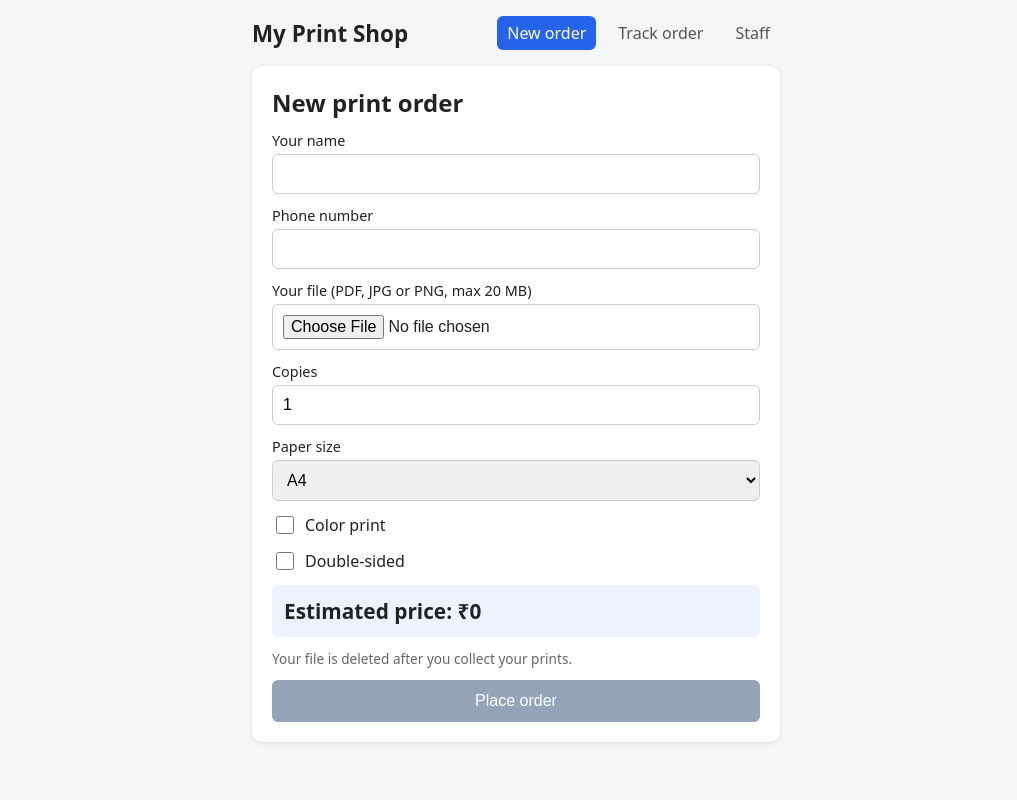
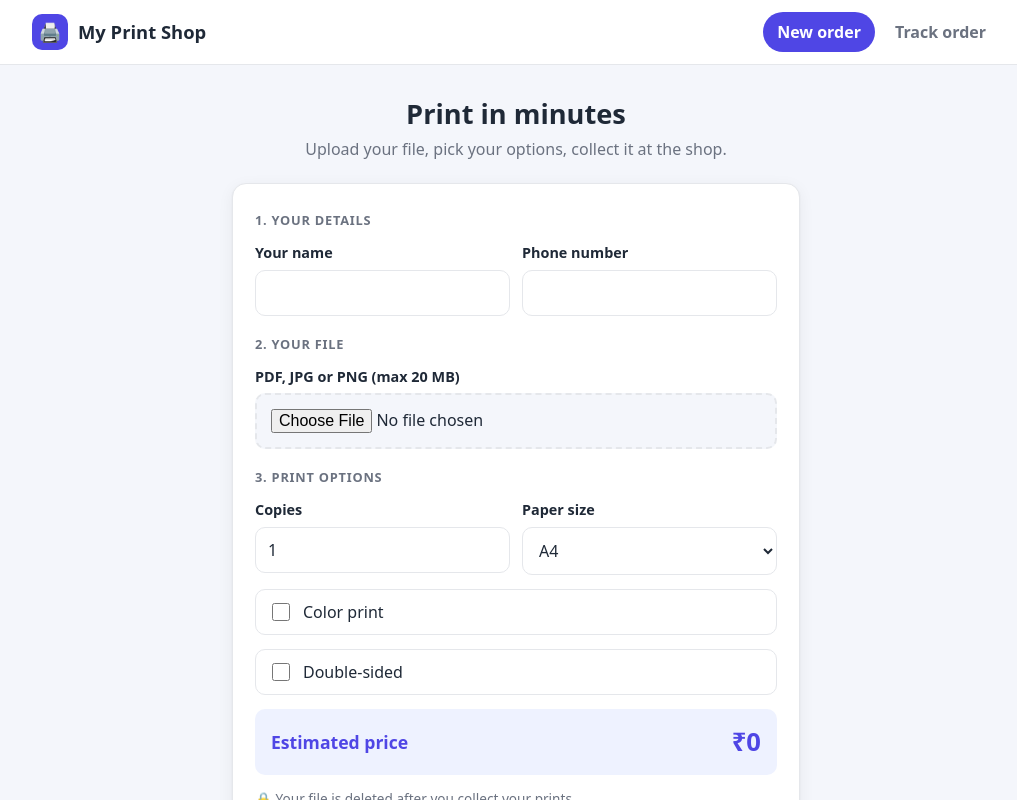
Before and after one commit to uchihaDsoul/print-shop, a React (Vite) app in the folder client/: page / in a window 1280 px wide. Shown: the top 800 px of the page, without its empty margins (124-1141 px from the left). Built offline with nearby package versions, Linux system fonts and the light colour scheme; no server answers.

Commit message:
Redesign UI with theme, tracking steps and admin tiles

```diff
--- a/client/src/App.css
+++ b/client/src/App.css
@@ -1,74 +1,333 @@
+/* ---------- Theme colors (change these to rebrand) ---------- */
+:root {
+  --bg: #f4f6fb;
+  --surface: #ffffff;
+  --text: #1f2937;
+  --muted: #6b7280;
+  --primary: #4f46e5;
+  --primary-dark: #4338ca;
+  --primary-soft: #eef2ff;
+  --border: #e5e7eb;
+  --danger: #dc2626;
+  --success: #16a34a;
+  --radius: 14px;
+  --shadow: 0 1px 2px rgba(16, 24, 40, 0.06), 0 4px 16px rgba(16, 24, 40, 0.06);
+}
+
+@media (prefers-color-scheme: dark) {
+  :root {
+    --bg: #0f1220;
+    --surface: #181c2f;
+    --text: #e5e7eb;
+    --muted: #9ca3af;
+    --primary: #818cf8;
+    --primary-dark: #6366f1;
+    --primary-soft: #232849;
+    --border: #2b3150;
+    --shadow: 0 1px 2px rgba(0, 0, 0, 0.4);
+  }
+}
+
+/* ---------- Base ---------- */
 * { box-sizing: border-box; }
 
 body {
   margin: 0;
-  font-family: system-ui, Arial, sans-serif;
-  background: #f4f5f7;
-  color: #222;
+  font-family: system-ui, -apple-system, "Segoe UI", Roboto, Arial, sans-serif;
+  background: var(--bg);
+  color: var(--text);
+  line-height: 1.5;
 }
 
-.container { max-width: 560px; margin: 0 auto; padding: 16px; }
+h1, h2, h3 { line-height: 1.25; }
+a { color: var(--primary); }
 
-.header { display: flex; justify-content: space-between; align-items: center; flex-wrap: wrap; gap: 8px; }
-.header h1 { font-size: 1.4rem; margin: 0; }
-.header nav { display: flex; gap: 12px; }
-.header a { text-decoration: none; color: #555; padding: 6px 10px; border-radius: 6px; }
-.header a.active { background: #2563eb; color: #fff; }
+.app { min-height: 100vh; display: flex; flex-direction: column; }
 
+.container {
+  width: 100%;
+  max-width: 600px;
+  margin: 0 auto;
+  padding: 20px 16px 40px;
+  flex: 1;
+}
+.container.wide { max-width: 1000px; }
+
+/* ---------- Top bar ---------- */
+.topbar {
+  background: var(--surface);
+  border-bottom: 1px solid var(--border);
+  position: sticky;
+  top: 0;
+  z-index: 10;
+}
+.topbar-inner {
+  max-width: 1000px;
+  margin: 0 auto;
+  padding: 12px 16px;
+  display: flex;
+  justify-content: space-between;
+  align-items: center;
+  gap: 12px;
+  flex-wrap: wrap;
+}
+.brand {
+  display: flex;
+  align-items: center;
+  gap: 10px;
+  font-weight: 700;
+  font-size: 1.15rem;
+  color: var(--text);
+  text-decoration: none;
+}
+.brand-logo {
+  width: 36px;
+  height: 36px;
+  display: grid;
+  place-items: center;
+  background: var(--primary);
+  color: #fff;
+  border-radius: 10px;
+}
+.topbar nav { display: flex; gap: 6px; }
+.topbar nav a {
+  text-decoration: none;
+  color: var(--muted);
+  font-weight: 600;
+  padding: 8px 14px;
+  border-radius: 999px;
+}
+.topbar nav a:hover { background: var(--primary-soft); color: var(--primary); }
+.topbar nav a.active { background: var(--primary); color: #fff; }
+
+.footer {
+  text-align: center;
+  color: var(--muted);
+  font-size: 0.85rem;
+  padding: 20px 16px;
+}
+.footer a { color: var(--muted); }
+
+/* ---------- Hero ---------- */
+.hero { text-align: center; padding: 12px 0 4px; }
+.hero h2 { font-size: 1.7rem; margin: 0 0 6px; }
+.hero p { margin: 0; color: var(--muted); }
+
+/* ---------- Cards and forms ---------- */
 .card {
-  background: #fff;
-  padding: 20px;
-  margin-top: 16px;
-  border-radius: 10px;
-  box-shadow: 0 1px 4px rgba(0, 0, 0, 0.1);
+  background: var(--surface);
+  padding: 22px;
+  margin-top: 18px;
+  border-radius: var(--radius);
+  border: 1px solid var(--border);
+  box-shadow: var(--shadow);
   display: flex;
   flex-direction: column;
-  gap: 12px;
+  gap: 14px;
 }
-.card h2 { margin: 0; }
+.card h2 { margin: 0; font-size: 1.25rem; }
+.card h3 {
+  margin: 6px 0 0;
+  font-size: 0.8rem;
+  text-transform: uppercase;
+  letter-spacing: 0.06em;
+  color: var(--muted);
+}
+.narrow { max-width: 400px; margin-left: auto; margin-right: auto; }
 
-label { display: flex; flex-direction: column; gap: 4px; font-size: 0.9rem; }
-input, select { padding: 10px; font-size: 1rem; border: 1px solid #ccc; border-radius: 6px; }
-.row { display: flex; gap: 12px; }
-.row label { flex: 1; }
-label.check { flex-direction: row; align-items: center; gap: 8px; font-size: 1rem; }
-label.check input { width: 18px; height: 18px; }
+label { display: flex; flex-direction: column; gap: 6px; font-size: 0.9rem; font-weight: 600; }
 
+input, select {
+  width: 100%;
+  padding: 11px 12px;
+  font-size: 1rem;
+  font-family: inherit;
+  color: var(--text);
+  background: var(--surface);
+  border: 1px solid var(--border);
+  border-radius: 10px;
+}
+input:focus, select:focus, button:focus-visible {
+  outline: 3px solid var(--primary-soft);
+  border-color: var(--primary);
+}
+input[type="file"] {
+  padding: 14px;
+  border: 2px dashed var(--border);
+  background: var(--bg);
+  cursor: pointer;
+}
+input[type="file"]:hover { border-color: var(--primary); }
+
+.row { display: flex; gap: 12px; flex-wrap: wrap; }
+.row > label { flex: 1; min-width: 120px; }
+
+label.check {
+  flex-direction: row;
+  align-items: center;
+  gap: 10px;
+  font-size: 1rem;
+  font-weight: 500;
+  padding: 10px 12px;
+  border: 1px solid var(--border);
+  border-radius: 10px;
+  cursor: pointer;
+}
+label.check input { width: 18px; height: 18px; accent-color: var(--primary); }
+
+/* ---------- Buttons ---------- */
 button {
-  padding: 12px;
+  padding: 13px 16px;
   font-size: 1rem;
-  background: #2563eb;
+  font-weight: 600;
+  font-family: inherit;
+  background: var(--primary);
   color: #fff;
   border: 0;
-  border-radius: 6px;
+  border-radius: 10px;
   cursor: pointer;
+  transition: background 0.15s;
 }
-button:disabled { background: #94a3b8; cursor: not-allowed; }
+button:hover:not(:disabled) { background: var(--primary-dark); }
+button:disabled { opacity: 0.5; cursor: not-allowed; }
+button.small { padding: 7px 12px; font-size: 0.85rem; }
+button.danger { background: var(--danger); }
+button.ghost { background: transparent; color: var(--primary); border: 1px solid var(--border); }
 
-.price { font-size: 1.3rem; font-weight: bold; background: #eef2ff; padding: 12px; border-radius: 6px; }
-.error { color: #b91c1c; margin: 0; }
-.code { font-size: 2rem; font-weight: bold; letter-spacing: 3px; margin: 0; }
-.success { text-align: center; }
+/* ---------- Price, messages ---------- */
+.price {
+  display: flex;
+  justify-content: space-between;
+  align-items: center;
+  font-size: 1.1rem;
+  font-weight: 600;
+  background: var(--primary-soft);
+  color: var(--primary);
+  padding: 14px 16px;
+  border-radius: 10px;
+}
+.price strong { font-size: 1.6rem; }
 
-.badge { padding: 2px 10px; border-radius: 12px; color: #fff; background: #64748b; text-transform: capitalize; }
+.error {
+  color: var(--danger);
+  background: rgba(220, 38, 38, 0.08);
+  padding: 10px 12px;
+  border-radius: 10px;
+  margin: 0;
+}
+.note { font-size: 0.85rem; color: var(--muted); margin: 0; }
+
+/* ---------- Success screen ---------- */
+.success { text-align: center; align-items: center; }
+.tick {
+  width: 64px;
+  height: 64px;
+  display: grid;
+  place-items: center;
+  font-size: 2rem;
+  color: #fff;
+  background: var(--success);
+  border-radius: 50%;
+}
+.code {
+  font-size: 2rem;
+  font-weight: 800;
+  letter-spacing: 4px;
+  margin: 0;
+  padding: 10px 20px;
+  background: var(--primary-soft);
+  color: var(--primary);
+  border-radius: 10px;
+}
+
+/* ---------- Badges and tags ---------- */
+.badge {
+  display: inline-block;
+  padding: 2px 12px;
+  border-radius: 999px;
+  color: #fff;
+  background: #64748b;
+  font-size: 0.8rem;
+  font-weight: 600;
+  text-transform: capitalize;
+}
 .badge.pending { background: #f59e0b; }
 .badge.printing { background: #2563eb; }
-.badge.ready { background: #16a34a; }
+.badge.ready { background: var(--success); }
 .badge.collected { background: #64748b; }
-.note { font-size: 0.85rem; color: #666; margin: 0; }
-.container.wide { max-width: 900px; }
-.narrow { max-width: 380px; margin-left: auto; margin-right: auto; }
 
-.bar { display: flex; justify-content: space-between; align-items: center; margin-top: 16px; gap: 8px; flex-wrap: wrap; }
-.bar a { color: #2563eb; }
+.tag { font-size: 0.75rem; font-weight: 600; padding: 2px 10px; border-radius: 999px; background: var(--border); }
+.tag.online { background: #dbeafe; color: #1d4ed8; }
+.tag.walkin { background: #fef3c7; color: #92400e; }
 
-.order { border-top: 1px solid #e5e7eb; padding-top: 10px; display: flex; flex-direction: column; gap: 4px; font-size: 0.95rem; }
-.actions { display: flex; gap: 8px; align-items: center; flex-wrap: wrap; margin-top: 4px; }
-.actions a { color: #2563eb; }
+/* ---------- Tracking steps ---------- */
+.steps { display: flex; margin: 8px 0; }
+.step { flex: 1; text-align: center; position: relative; font-size: 0.8rem; color: var(--muted); }
+.step::before {
+  content: "";
+  position: absolute;
+  top: 15px;
+  left: -50%;
+  width: 100%;
+  height: 3px;
+  background: var(--border);
+}
+.step:first-child::before { display: none; }
+.step .dot {
+  position: relative;
+  z-index: 1;
+  width: 32px;
+  height: 32px;
+  margin: 0 auto 6px;
+  display: grid;
+  place-items: center;
+  border-radius: 50%;
+  background: var(--border);
+  color: var(--muted);
+  font-weight: 700;
+}
+.step.done { color: var(--text); font-weight: 600; }
+.step.done .dot, .step.done::before { background: var(--primary); color: #fff; }
+.result { border-top: 1px solid var(--border); padding-top: 14px; }
+.result p { margin: 4px 0; }
 
-button.small { padding: 6px 10px; font-size: 0.85rem; }
-button.danger { background: #b91c1c; }
+/* ---------- Admin ---------- */
+.bar {
+  display: flex;
+  justify-content: space-between;
+  align-items: center;
+  gap: 8px;
+  flex-wrap: wrap;
+  margin-top: 4px;
+}
+.bar a { font-weight: 600; }
 
-.tag { font-size: 0.75rem; padding: 2px 8px; border-radius: 10px; background: #e5e7eb; }
-.tag.online { background: #dbeafe; }
-.tag.walkin { background: #fef3c7; }
+.stats { display: grid; grid-template-columns: repeat(auto-fit, minmax(200px, 1fr)); gap: 12px; }
+.stat { background: var(--primary-soft); border-radius: 12px; padding: 14px; }
+.stat .label { text-transform: capitalize; font-size: 0.85rem; color: var(--muted); font-weight: 600; }
+.stat .big { font-size: 1.6rem; font-weight: 800; color: var(--primary); }
+.stat .sub { font-size: 0.85rem; color: var(--muted); }
+
+.order {
+  border: 1px solid var(--border);
+  border-radius: 12px;
+  padding: 14px;
+  display: flex;
+  flex-direction: column;
+  gap: 4px;
+  font-size: 0.95rem;
+}
+.actions { display: flex; gap: 8px; align-items: center; flex-wrap: wrap; margin-top: 6px; }
+.actions select { width: auto; padding: 7px 10px; font-size: 0.9rem; }
+.actions a { font-weight: 600; }
+
+@media (min-width: 800px) {
+  .container.wide .card .orders-grid { display: grid; grid-template-columns: 1fr 1fr; gap: 12px; }
+}
+
+/* ---------- Small phones ---------- */
+@media (max-width: 480px) {
+  .card { padding: 16px; }
+  .hero h2 { font-size: 1.4rem; }
+  .topbar nav a { padding: 7px 10px; font-size: 0.9rem; }
+}
--- a/client/src/App.jsx
+++ b/client/src/App.jsx
@@ -1,4 +1,4 @@
-import { Routes, Route, NavLink, useLocation } from "react-router-dom";
+import { Routes, Route, NavLink, Link, useLocation } from "react-router-dom";
 import OrderPage from "./pages/OrderPage";
 import TrackPage from "./pages/TrackPage";
 import LoginPage from "./pages/LoginPage";
@@ -6,34 +6,43 @@ import AdminPage from "./pages/AdminPage";
 import UsersPage from "./pages/UsersPage";
 import { RequireRole } from "./AuthContext";
 
+const SHOP_NAME = "My Print Shop"; // change to your shop name
+
 export default function App() {
   const wide = useLocation().pathname.startsWith("/admin");
 
   return (
-    <div className={wide ? "container wide" : "container"}>
-      <header className="header">
-        <h1>My Print Shop</h1>
+    <div className="app">
+      <header className="topbar">
+        <div className="topbar-inner">
+          <Link to="/" className="brand">
+            <span className="brand-logo">🖨️</span>
+            {SHOP_NAME}
+          </Link>
           <nav>
             <NavLink to="/" end>New order</NavLink>
             <NavLink to="/track">Track order</NavLink>
-          <NavLink to="/admin">Staff</NavLink>
           </nav>
+        </div>
       </header>
 
+      <main className={wide ? "container wide" : "container"}>
         <Routes>
           <Route path="/" element={<OrderPage />} />
           <Route path="/track" element={<TrackPage />} />
           <Route path="/admin/login" element={<LoginPage />} />
-        <Route
-          path="/admin"
-          element={<RequireRole><AdminPage /></RequireRole>}
-        />
+          <Route path="/admin" element={<RequireRole><AdminPage /></RequireRole>} />
           <Route
             path="/admin/users"
             element={<RequireRole roles={["admin", "superadmin"]}><UsersPage /></RequireRole>}
           />
           <Route path="*" element={<p>Page not found</p>} />
         </Routes>
+      </main>
+
+      <footer className="footer">
+        © {new Date().getFullYear()} {SHOP_NAME} · <Link to="/admin">Staff login</Link>
+      </footer>
     </div>
   );
 }
--- a/client/src/pages/OrderPage.jsx
+++ b/client/src/pages/OrderPage.jsx
@@ -84,25 +84,30 @@ export default function OrderPage() {
   if (placed) {
     return (
       <div className="card success">
+        <div className="tick">✓</div>
         <h2>Order placed!</h2>
-        <p>Your tracking code:</p>
+        <p className="note">Save this code to track your order:</p>
         <p className="code">{placed.trackingCode}</p>
-        <p>Total: ₹{placed.price}</p>
-        <p>Save this code to check your order status.</p>
+        <p>Total: <strong>₹{placed.price}</strong> (pay at the shop)</p>
         <button onClick={() => setPlaced(null)}>Place another order</button>
       </div>
     );
   }
 
     return (
+    <>
+      <div className="hero">
+        <h2>Print in minutes</h2>
+        <p>Upload your file, pick your options, collect it at the shop.</p>
+      </div>
+
       <form className="card" onSubmit={handleSubmit}>
-      <h2>New print order</h2>
-
+        <h3>1. Your details</h3>
+        <div className="row">
           <label>
             Your name
             <input name="customerName" value={form.customerName} onChange={handleChange} required />
           </label>
-
           <label>
             Phone number
             <input
@@ -115,19 +120,22 @@ export default function OrderPage() {
               title="Enter a 10-digit phone number"
             />
           </label>
+        </div>
 
+        <h3>2. Your file</h3>
         <label>
-        Your file (PDF, JPG or PNG, max 20 MB)
+          PDF, JPG or PNG (max 20 MB)
           <input type="file" accept=".pdf,.jpg,.jpeg,.png" onChange={handleFile} required />
         </label>
-      {counting && <p>Reading your file...</p>}
-      {file && <p>Pages found: <strong>{form.pages}</strong></p>}
+        {counting && <p className="note">Reading your file...</p>}
+        {file && <p className="note">✓ {file.name}: <strong>{form.pages}</strong> page(s) found</p>}
 
+        <h3>3. Print options</h3>
+        <div className="row">
           <label>
             Copies
             <input type="number" min="1" name="copies" value={form.copies} onChange={handleChange} required />
           </label>
-
           <label>
             Paper size
             <select name="size" value={form.size} onChange={handleChange}>
@@ -135,26 +143,29 @@ export default function OrderPage() {
               <option value="A3">A3</option>
             </select>
           </label>
+        </div>
 
         <label className="check">
           <input type="checkbox" name="color" checked={form.color} onChange={handleChange} />
           Color print
         </label>
-
         <label className="check">
           <input type="checkbox" name="doubleSided" checked={form.doubleSided} onChange={handleChange} />
           Double-sided
         </label>
 
-      <div className="price">Estimated price: ₹{price}</div>
+        <div className="price">
+          <span>Estimated price</span>
+          <strong>₹{price}</strong>
+        </div>
 
-      <p className="note">Your file is deleted after you collect your prints.</p>
-
+        <p className="note">🔒 Your file is deleted after you collect your prints.</p>
         {error && <p className="error">{error}</p>}
 
         <button type="submit" disabled={loading || counting || !file}>
           {loading ? "Placing order..." : "Place order"}
         </button>
       </form>
+    </>
   );
 }
```
Also changed, not shown: client/src/pages/AdminPage.jsx (+11 -7 lines), client/src/pages/TrackPage.jsx (+26 -4 lines). Lines whose indentation alone changed are shown as unchanged.
